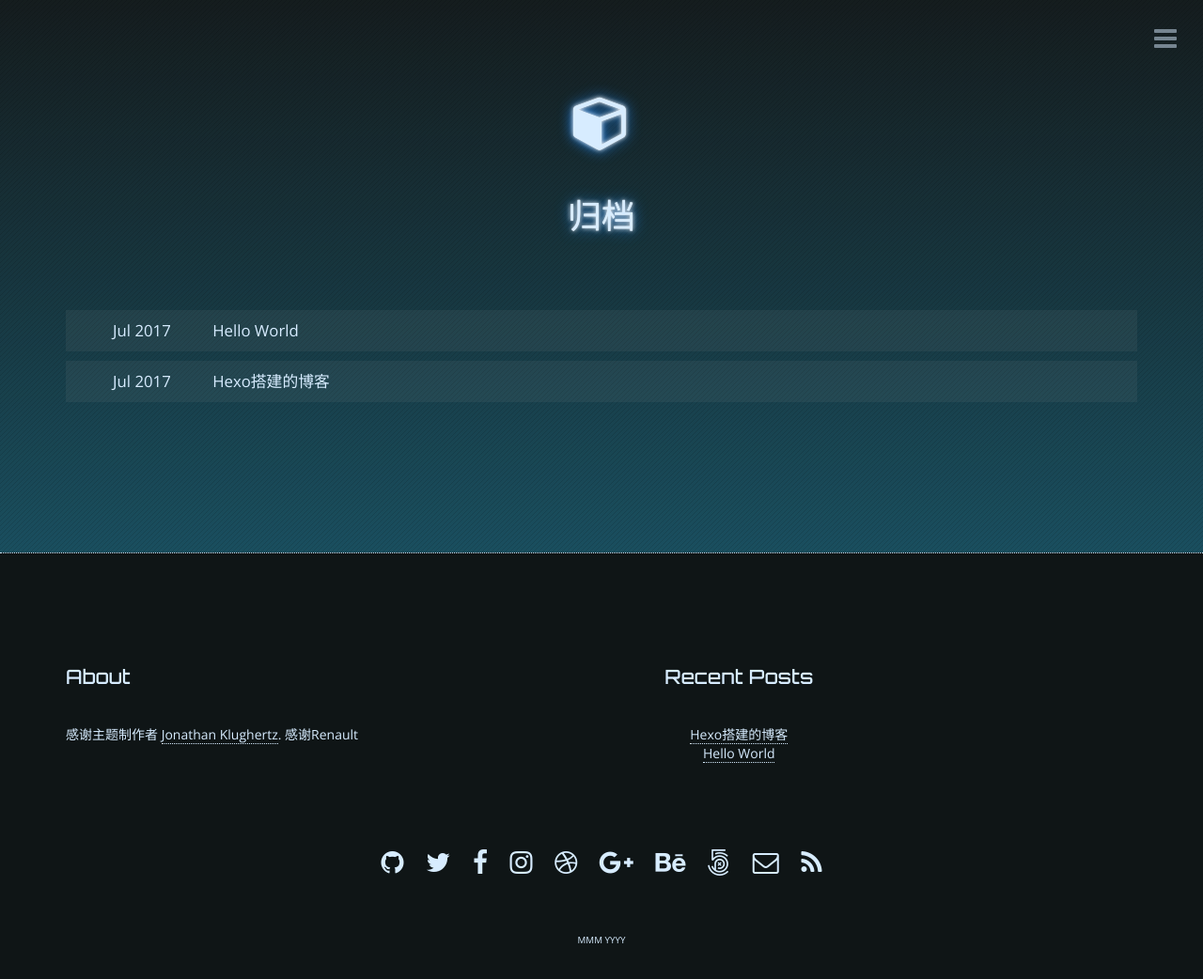
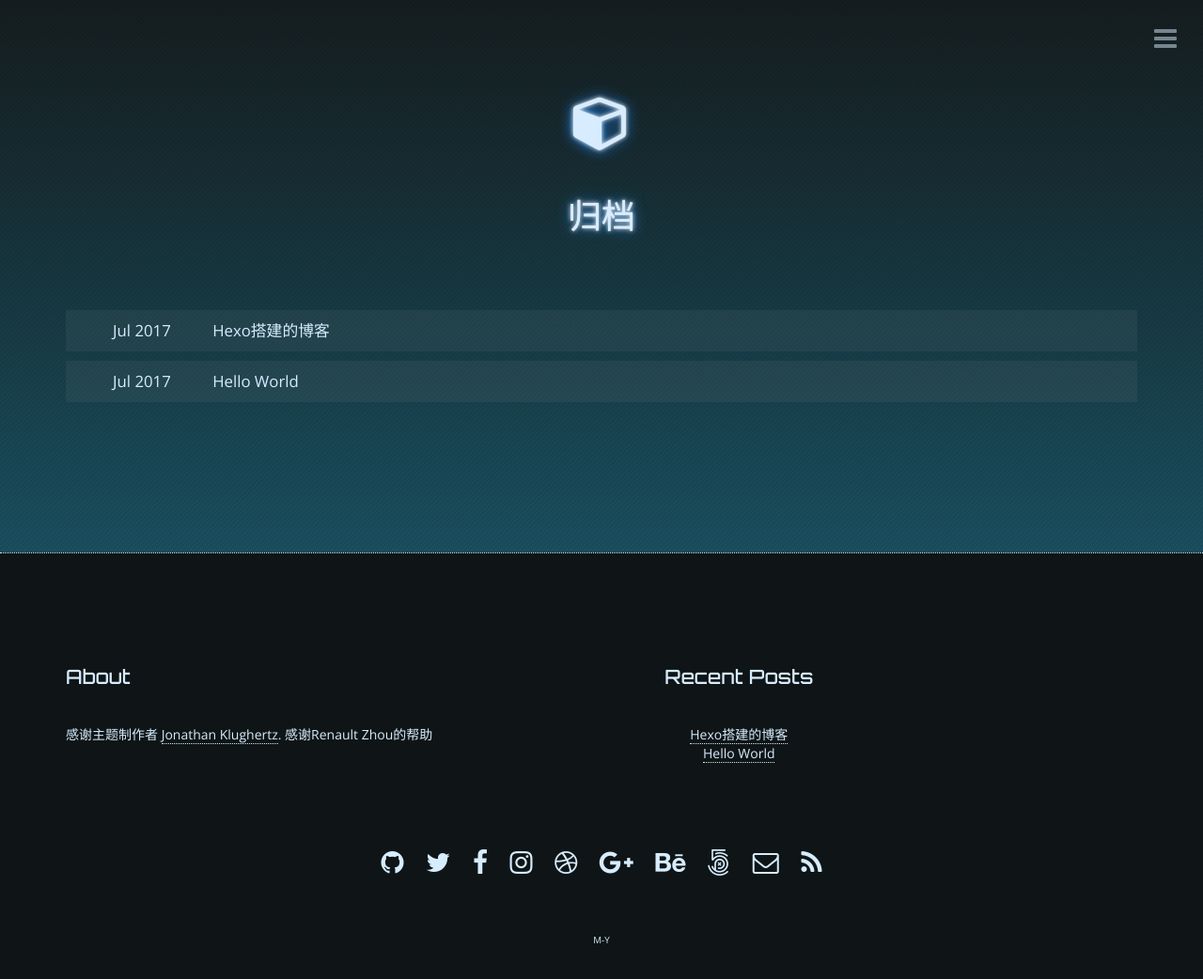
Before and after one commit to xyz1422/xyz1422.github.io, a plain HTML site: page archives/index.html in a window 1280 px wide. Shown: the whole page at 94% size. Drawn offline with nearby package versions, Linux system fonts and the light colour scheme.

Commit message:
Site updated: 2017-07-21 12:50:52

```diff
--- a/archives/index.html
+++ b/archives/index.html
@@ -145,20 +145,20 @@
         <section class="main archive-container">
 
                 <div class="archive-post">
+    <a href="/2017/07/21/elk-music/">
+        <span class="archive-date">
+            Jul 2017
+        </span>
+        Hexo搭建的博客
+    </a>
+</div>
+
+                <div class="archive-post">
     <a href="/2017/07/20/hello-world/">
         <span class="archive-date">
             Jul 2017
         </span>
         Hello World
-    </a>
-</div>
-
-                <div class="archive-post">
-    <a href="/2017/07/21/elk-music/">
-        <span class="archive-date">
-            Jul 2017
-        </span>
-        Hexo搭建的博客
     </a>
 </div>
 
@@ -177,7 +177,7 @@
             <div class="col-xs-12 col-sm-12 col-md-6 col-lg-6 footer-about">
                 <h2>About</h2>
                 <p>
-                    感谢主题制作者 <a href="https://github.com/klugjo">Jonathan Klughertz</a>. 感谢Renault
+                    感谢主题制作者 <a href="https://github.com/klugjo">Jonathan Klughertz</a>. 感谢Renault Zhou的帮助
                 </p>
             </div>
 
@@ -299,7 +299,7 @@
         <div class="row">
             <div class="col-xs-12 col-sm-12 col-md-12 col-lg-12">
                 <div class="footer-copyright">
-                    MMM YYYY
+                    M-Y
                 </div>
             </div>
         </div>
```
Also changed, not shown: 2017/07/20/hello-world/index.html (+2 -2 lines), 2017/07/21/elk-music/index.html (+2 -2 lines), about/index.html (+2 -2 lines), archives/2017/07/index.html (+11 -11 lines), archives/2017/index.html (+11 -11 lines), categories/index.html (+2 -2 lines), contact/index.html (+2 -2 lines), index.html (+2 -2 lines), tags/index.html (+2 -2 lines), tags/历程/index.html (+2 -2 lines).
